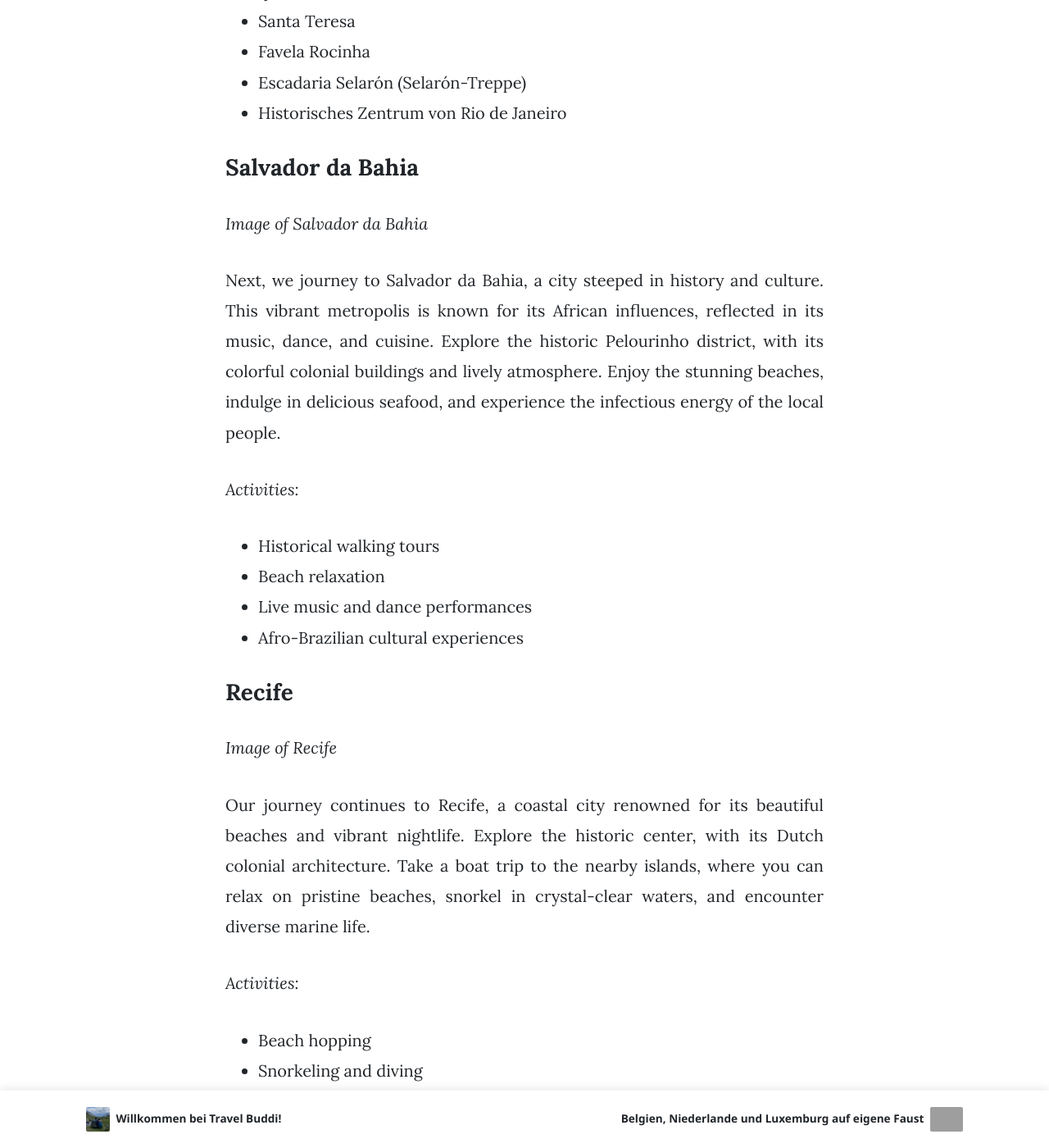
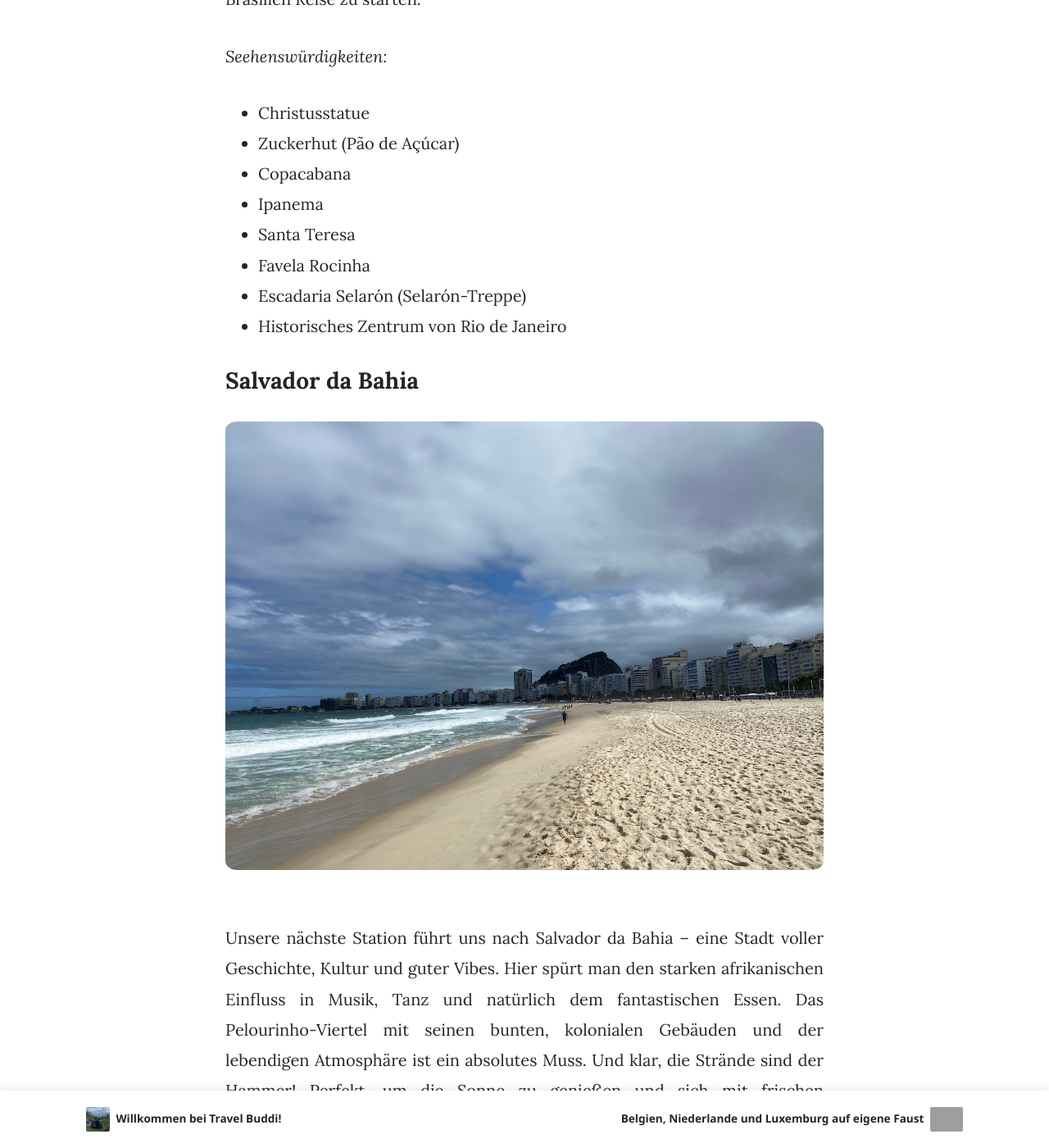
Before and after one commit to travelbuddi/travelbuddi.github.io, a Jekyll site: the page built from _posts/2022-09-24-brazil.md, in a window 1280 px wide and 1400 px high, scrolled down 1807 px. Shown: the whole window at 82% size. Built offline with Jekyll 4.4.1, drawn with Linux system fonts in a browser that asks for light colours; nearby versions of some CDN libraries; some of the changed text lies outside the part shown; grey boxes are pictures that could not be loaded.

Commit message:
Update Brazil

```diff
--- a/_posts/2022-09-24-brazil.md
+++ b/_posts/2022-09-24-brazil.md
@@ -16,7 +16,7 @@
 ### Rio De Janeiro
 ![Copa Cabana Rio De Janeiro](/assets/images/Brasilien2.jpg)
 
-Unser Abenteuer beginnt im Herzen Brasiliens, Rio De Janeiro.
+Unser Abenteuer begann im pulsierenden Herzen Brasiliens: Rio de Janeiro. Nach sechs Monaten der Trennung, in denen ich mein Auslandssemester in Peru absolviert hatte, war die Freude des Wiedersehens mit Jonas riesig, als er aus Deutschland anreiste. Wir haben Rio de Janeiro als Startpunkt gewählt, nicht nur weil es zentral liegt und ein idealer Ausgangspunkt für unsere Reise nach Norden ist, sondern auch, weil ich aus Kolumbien angereist bin und Jonas aus Deutschland. Rio war daher die einzige Option unsere 6 Wochen Brasilien Reise zu starten.
 
 *Seehenswürdigkeiten:*
 * Christusstatue
@@ -30,9 +30,9 @@
 
 
 ### Salvador da Bahia
-*Image of Salvador da Bahia*
+![Copa Cabana Rio De Janeiro](/assets/images/Brasilien2.jpg)
 
-Next, we journey to Salvador da Bahia, a city steeped in history and culture. This vibrant metropolis is known for its African influences, reflected in its music, dance, and cuisine. Explore the historic Pelourinho district, with its colorful colonial buildings and lively atmosphere. Enjoy the stunning beaches, indulge in delicious seafood, and experience the infectious energy of the local people.
+Unsere nächste Station führt uns nach Salvador da Bahia – eine Stadt voller Geschichte, Kultur und guter Vibes. Hier spürt man den starken afrikanischen Einfluss in Musik, Tanz und natürlich dem fantastischen Essen. Das Pelourinho-Viertel mit seinen bunten, kolonialen Gebäuden und der lebendigen Atmosphäre ist ein absolutes Muss. Und klar, die Strände sind der Hammer! Perfekt, um die Sonne zu genießen und sich mit frischen Meeresfrüchten zu verwöhnen. Die Energie der Einheimischen ist einfach ansteckend – Salvador macht richtig Spaß!
 
 *Activities:*
 * Historical walking tours
@@ -41,9 +41,10 @@
 * Afro-Brazilian cultural experiences
 
 ### Recife
-*Image of Recife*
+![Copa Cabana Rio De Janeiro](/assets/images/Brasilien2.jpg)
 
-Our journey continues to Recife, a coastal city renowned for its beautiful beaches and vibrant nightlife. Explore the historic center, with its Dutch colonial architecture. Take a boat trip to the nearby islands, where you can relax on pristine beaches, snorkel in crystal-clear waters, and encounter diverse marine life.
+Unsere Reise geht weiter nach Recife, einer Küstenstadt, die für ihre traumhaften Strände und das pulsierende Nachtleben bekannt ist. Im historischen Zentrum konnten wir die niederländische Kolonialarchitektur erkunden, was per se schon richtig beeindruckend ist.
+
 
 *Activities:*
 * Beach hopping
@@ -52,9 +53,9 @@
 * Nightlife exploration
 
 ### Fortaleza
-*Image of Recife*
+![Copa Cabana Rio De Janeiro](/assets/images/Brasilien2.jpg)
 
-Our journey continues to Recife, a coastal city renowned for its beautiful beaches and vibrant nightlife. Explore the historic center, with its Dutch colonial architecture. Take a boat trip to the nearby islands, where you can relax on pristine beaches, snorkel in crystal-clear waters, and encounter diverse marine life.
+
 
 *Activities:*
 * Beach hopping
@@ -63,9 +64,8 @@
 * Nightlife exploration
 
 ### Manaus und der Amazonas
-*Image of Recife*
+![Copa Cabana Rio De Janeiro](/assets/images/Brasilien2.jpg)
 
-Our journey continues to Recife, a coastal city renowned for its beautiful beaches and vibrant nightlife. Explore the historic center, with its Dutch colonial architecture. Take a boat trip to the nearby islands, where you can relax on pristine beaches, snorkel in crystal-clear waters, and encounter diverse marine life.
 
 *Activities:*
 * Beach hopping
@@ -74,9 +74,9 @@
 * Nightlife exploration
 
 ### Iguazu Wasserfälle: Brasilianische Seite vs. Argentinische Seite
-*Image of Iguazu Falls*
+![Copa Cabana Rio De Janeiro](/assets/images/Brasilien2.jpg)
 
-No trip to Brazil is complete without a visit to the majestic Iguazu Falls. Shared with Argentina, this natural wonder is a breathtaking spectacle of cascading water. Explore the falls from both the Brazilian and Argentine sides, experiencing different perspectives of this awe-inspiring phenomenon.
+Keine Brasilienreise ist komplett ohne einen Besuch der majestätischen Iguazu-Wasserfälle! Dieses Naturwunder, das sich mit Argentinien teilt, bietet ein atemberaubendes Schauspiel aus kaskadierendem Wasser. Erkunde die Fälle sowohl von der brasilianischen als auch von der argentinischen Seite und erlebe die unterschiedlichen Perspektiven dieses beeindruckenden Phänomens. Die Vielfalt der Wasserfälle und die üppige Natur um dich herum werden dich garantiert in Staunen versetzen!
 
 *Activities:*
 * Boat tours
@@ -85,7 +85,7 @@
 * Helicopter tours
 
 ### Sao Paolo
-*Image of Rio de Janeiro*
+![Copa Cabana Rio De Janeiro](/assets/images/Brasilien2.jpg)
 
 Our journey culminates in Rio de Janeiro, the iconic city known for its stunning beaches, vibrant culture, and breathtaking landscapes. Visit the iconic Christ the Redeemer statue, hike to the top of Sugarloaf Mountain, and relax on the world-famous Copacabana Beach. Experience the vibrant samba culture, enjoy delicious Brazilian cuisine, and soak up the infectious energy of this incredible city.
 
```
